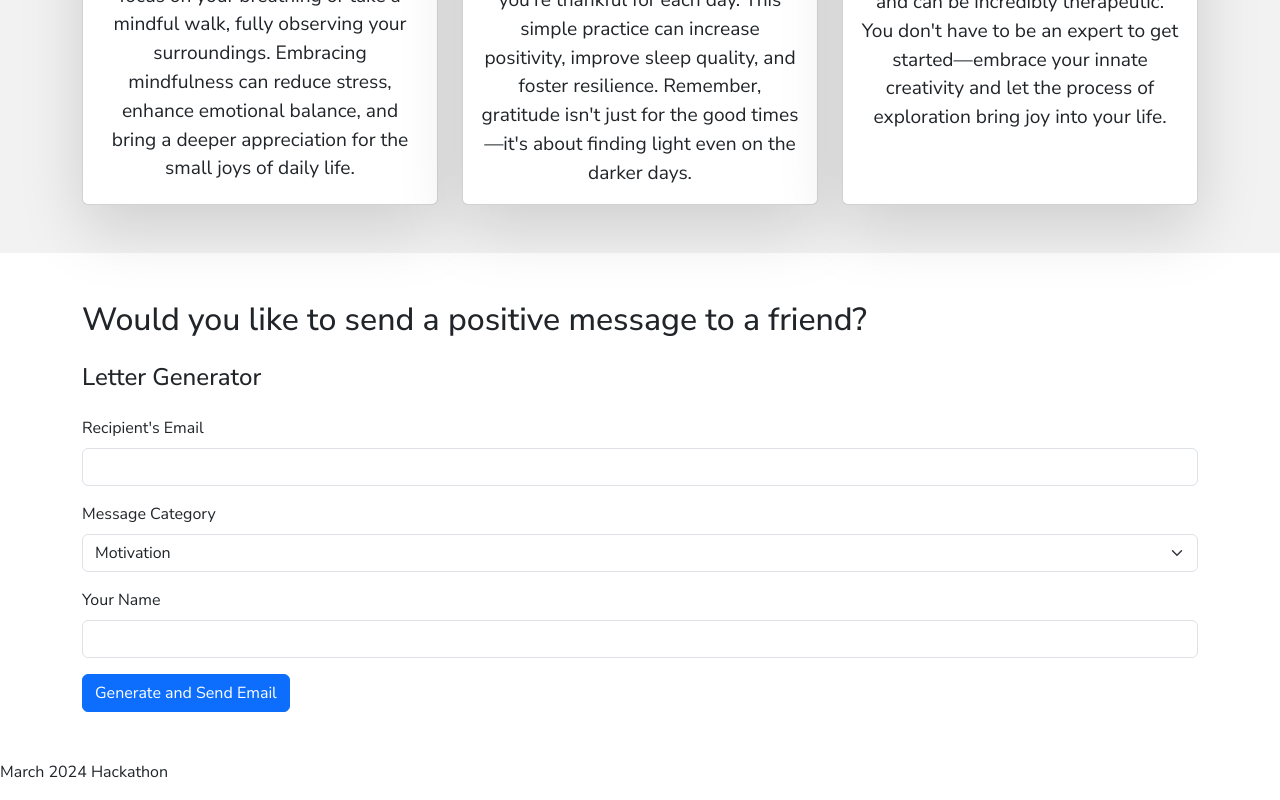
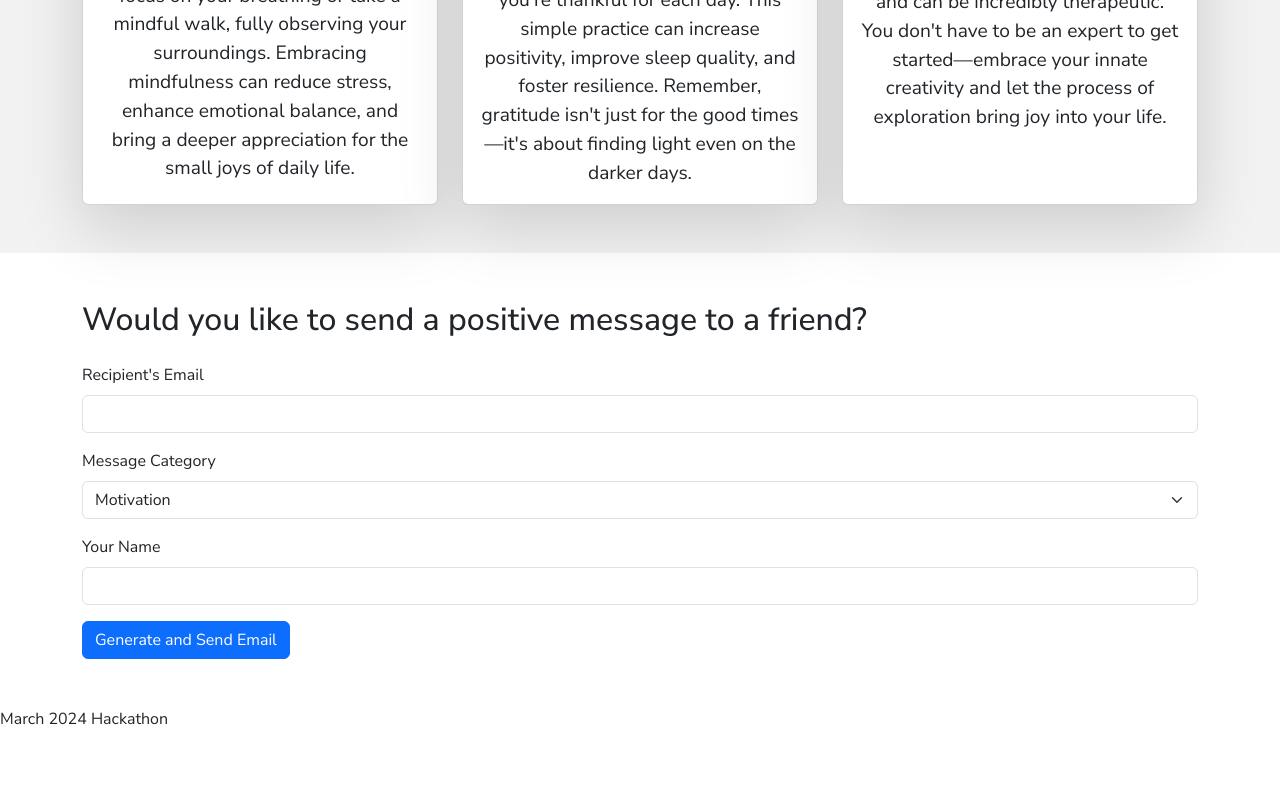
Before and after one commit to Positivity-Programmers/Hackathon-Affirmations, a website: page index.html in a window 1280 px wide. Shown: the part 1376-2176 px from the top of the page. After the commit the page ends 2123 px from the top, so only its background shows below. Drawn offline with nearby package versions, Linux system fonts and the light colour scheme; a web font is replaced by a local one.

Commit message:
Remove non-sequential heading for Accessibility score

```diff
--- a/index.html
+++ b/index.html
@@ -231,7 +231,6 @@
       <!-- Letter Generator -->
       <section class="container py-5" id="emailgenerator">
         <h2 class="mb-4 text-blue">Would you like to send a positive message to a friend?</h2>
-        <h4 class="mb-4 text-blue">Letter Generator</h4>
         <form id="emailForm">
           <div class="mb-3">
             <label for="recipientEmail" class="form-label"
```
